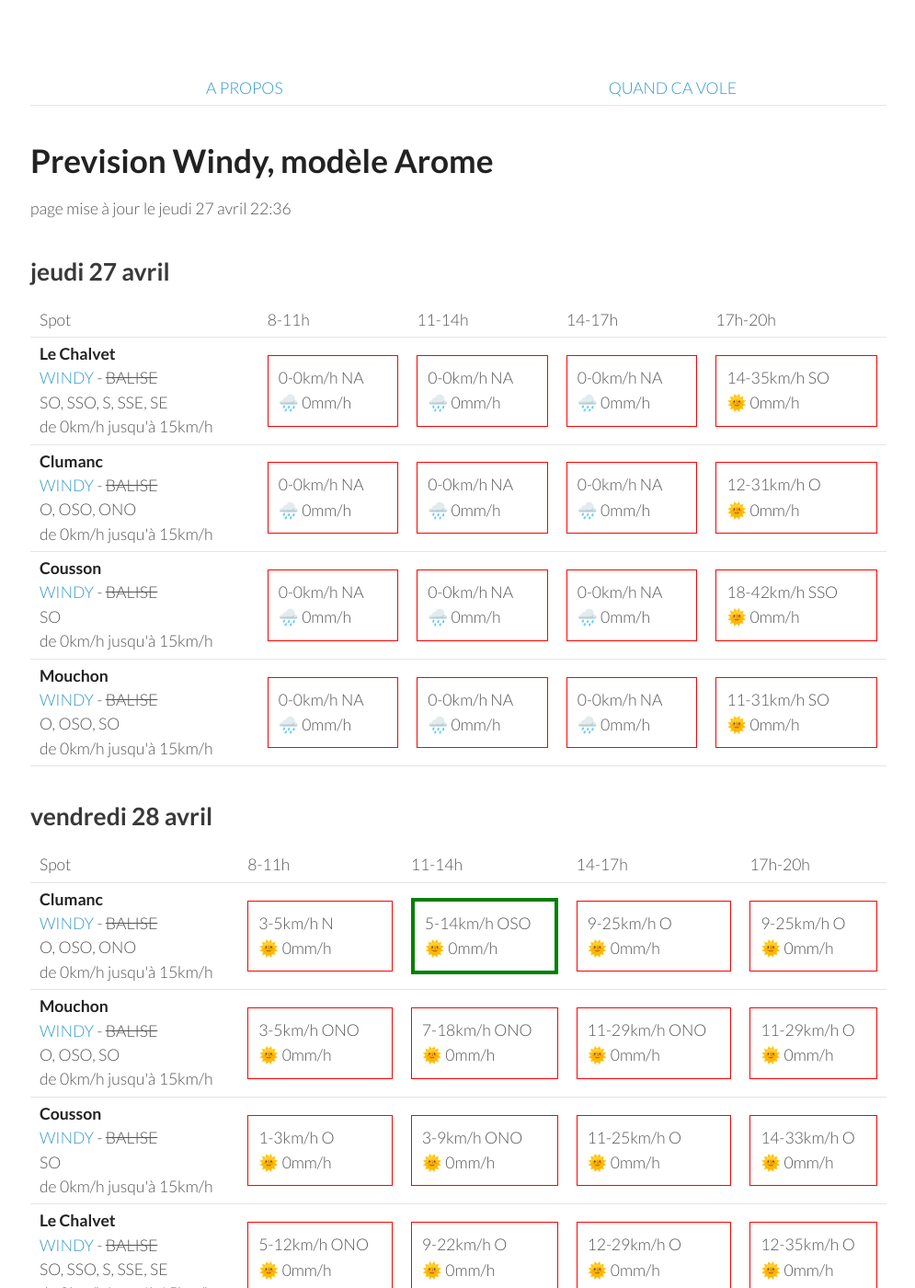
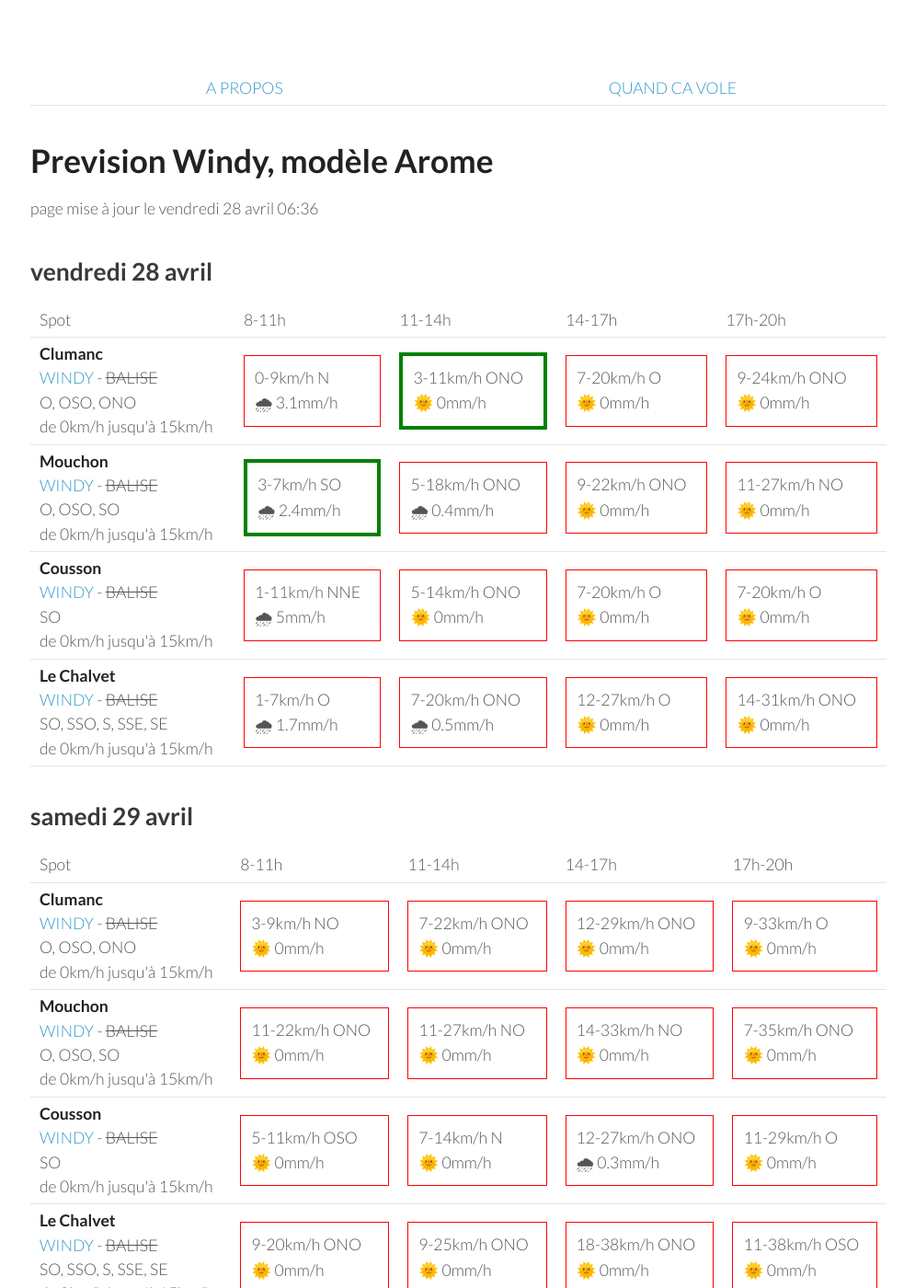
Before and after one commit to parapente-dans-le-nord/parapente-dans-le-nord.github.io, a Jekyll site: the page built from saint_andre.markdown, in a window 1280 px wide and 1400 px high. Shown: the whole window at 92% size, without its empty margins (25-1020 px from the left). Built offline with Jekyll 4.4.1, drawn with Linux system fonts in a browser that asks for light colours; some of the changed text lies outside the part shown.

Commit message:
update index.markdown

```diff
--- a/saint_andre.markdown
+++ b/saint_andre.markdown
@@ -7,60 +7,8 @@ title:  "Tous les spots"
 {: .links}
 
 # Prevision Windy, modèle Arome
-page mise à jour le jeudi 27 avril 22:36
+page mise à jour le vendredi 28 avril 06:36
 
-## jeudi 27 avril
-
-{::nomarkdown}
-<table>
-  <tbody>
-    <tr>
-      <td>Spot</td>
-      <td>8-11h</td>
-      <td>11-14h</td>
-      <td>14-17h</td>
-      <td>17h-20h</td>
-    </tr>
-<tr>
-        <td><strong>Le Chalvet</strong><br><a href="https://windy.com/43.979/6.480?43.866,6.480,10,m:eSsaglX">WINDY</a> - <span class="no-balise"> BALISE </span><br> <span class="vent-favorable">SO, SSO, S, SSE, SE</span><br><span class="force-vent">de 0km/h jusqu'à 15km/h</span> </td>
-
-            <td><div class="not-flyable"><p>0-0km/h NA</p><p>🌧️ 0mm/h</p></div></td>
-            <td><div class="not-flyable"><p>0-0km/h NA</p><p>🌧️ 0mm/h</p></div></td>
-            <td><div class="not-flyable"><p>0-0km/h NA</p><p>🌧️ 0mm/h</p></div></td>
-            <td><div class="not-flyable"><p>14-35km/h SO</p><p>🌞 0mm/h</p></div></td>
-
-    </tr>
-<tr>
-        <td><strong>Clumanc</strong><br><a href="https://windy.com/44.027/6.402?43.914,6.403,10,m:eSxaglP">WINDY</a> - <span class="no-balise"> BALISE </span><br> <span class="vent-favorable">O, OSO, ONO</span><br><span class="force-vent">de 0km/h jusqu'à 15km/h</span> </td>
-
-            <td><div class="not-flyable"><p>0-0km/h NA</p><p>🌧️ 0mm/h</p></div></td>
-            <td><div class="not-flyable"><p>0-0km/h NA</p><p>🌧️ 0mm/h</p></div></td>
-            <td><div class="not-flyable"><p>0-0km/h NA</p><p>🌧️ 0mm/h</p></div></td>
-            <td><div class="not-flyable"><p>12-31km/h O</p><p>🌞 0mm/h</p></div></td>
-
-    </tr>
-<tr>
-        <td><strong>Cousson</strong><br><a href="https://windy.com/44.054/6.240?43.940,6.241,10,m:eSAaglz">WINDY</a> - <span class="no-balise"> BALISE </span><br> <span class="vent-favorable">SO</span><br><span class="force-vent">de 0km/h jusqu'à 15km/h</span> </td>
-
-            <td><div class="not-flyable"><p>0-0km/h NA</p><p>🌧️ 0mm/h</p></div></td>
-            <td><div class="not-flyable"><p>0-0km/h NA</p><p>🌧️ 0mm/h</p></div></td>
-            <td><div class="not-flyable"><p>0-0km/h NA</p><p>🌧️ 0mm/h</p></div></td>
-            <td><div class="not-flyable"><p>18-42km/h SSO</p><p>🌞 0mm/h</p></div></td>
-
-    </tr>
-<tr>
-        <td><strong>Mouchon</strong><br><a href="https://windy.com/43.992/6.424?43.878,6.425,10,m:eSuaglR">WINDY</a> - <span class="no-balise"> BALISE </span><br> <span class="vent-favorable">O, OSO, SO</span><br><span class="force-vent">de 0km/h jusqu'à 15km/h</span> </td>
-
-            <td><div class="not-flyable"><p>0-0km/h NA</p><p>🌧️ 0mm/h</p></div></td>
-            <td><div class="not-flyable"><p>0-0km/h NA</p><p>🌧️ 0mm/h</p></div></td>
-            <td><div class="not-flyable"><p>0-0km/h NA</p><p>🌧️ 0mm/h</p></div></td>
-            <td><div class="not-flyable"><p>11-31km/h SO</p><p>🌞 0mm/h</p></div></td>
-
-    </tr>
-
-</tbody>
-</table>
-{:/}
 ## vendredi 28 avril
 
 {::nomarkdown}
@@ -76,40 +24,40 @@ page mise à jour le jeudi 27 avril 22:36
 <tr>
         <td><strong>Clumanc</strong><br><a href="https://windy.com/44.027/6.402?43.914,6.403,10,m:eSxaglP">WINDY</a> - <span class="no-balise"> BALISE </span><br> <span class="vent-favorable">O, OSO, ONO</span><br><span class="force-vent">de 0km/h jusqu'à 15km/h</span> </td>
 
-            <td><div class="not-flyable"><p>3-5km/h N</p><p>🌞 0mm/h</p></div></td>
-            <td><div class="flyable"><p>5-14km/h OSO</p><p>🌞 0mm/h</p></div></td>
-            <td><div class="not-flyable"><p>9-25km/h O</p><p>🌞 0mm/h</p></div></td>
-            <td><div class="not-flyable"><p>9-25km/h O</p><p>🌞 0mm/h</p></div></td>
+            <td><div class="not-flyable"><p>0-9km/h N</p><p>🌧 3.1mm/h</p></div></td>
+            <td><div class="flyable"><p>3-11km/h ONO</p><p>🌞 0mm/h</p></div></td>
+            <td><div class="not-flyable"><p>7-20km/h O</p><p>🌞 0mm/h</p></div></td>
+            <td><div class="not-flyable"><p>9-24km/h ONO</p><p>🌞 0mm/h</p></div></td>
 
 
     </tr>
 <tr>
         <td><strong>Mouchon</strong><br><a href="https://windy.com/43.992/6.424?43.878,6.425,10,m:eSuaglR">WINDY</a> - <span class="no-balise"> BALISE </span><br> <span class="vent-favorable">O, OSO, SO</span><br><span class="force-vent">de 0km/h jusqu'à 15km/h</span> </td>
 
-            <td><div class="not-flyable"><p>3-5km/h ONO</p><p>🌞 0mm/h</p></div></td>
-            <td><div class="not-flyable"><p>7-18km/h ONO</p><p>🌞 0mm/h</p></div></td>
-            <td><div class="not-flyable"><p>11-29km/h ONO</p><p>🌞 0mm/h</p></div></td>
-            <td><div class="not-flyable"><p>11-29km/h O</p><p>🌞 0mm/h</p></div></td>
+            <td><div class="flyable"><p>3-7km/h SO</p><p>🌧 2.4mm/h</p></div></td>
+            <td><div class="not-flyable"><p>5-18km/h ONO</p><p>🌧 0.4mm/h</p></div></td>
+            <td><div class="not-flyable"><p>9-22km/h ONO</p><p>🌞 0mm/h</p></div></td>
+            <td><div class="not-flyable"><p>11-27km/h NO</p><p>🌞 0mm/h</p></div></td>
 
 
     </tr>
 <tr>
         <td><strong>Cousson</strong><br><a href="https://windy.com/44.054/6.240?43.940,6.241,10,m:eSAaglz">WINDY</a> - <span class="no-balise"> BALISE </span><br> <span class="vent-favorable">SO</span><br><span class="force-vent">de 0km/h jusqu'à 15km/h</span> </td>
 
-            <td><div class="not-flyable"><p>1-3km/h O</p><p>🌞 0mm/h</p></div></td>
-            <td><div class="not-flyable"><p>3-9km/h ONO</p><p>🌞 0mm/h</p></div></td>
-            <td><div class="not-flyable"><p>11-25km/h O</p><p>🌞 0mm/h</p></div></td>
-            <td><div class="not-flyable"><p>14-33km/h O</p><p>🌞 0mm/h</p></div></td>
+            <td><div class="not-flyable"><p>1-11km/h NNE</p><p>🌧 5mm/h</p></div></td>
+            <td><div class="not-flyable"><p>5-14km/h ONO</p><p>🌞 0mm/h</p></div></td>
+            <td><div class="not-flyable"><p>7-20km/h O</p><p>🌞 0mm/h</p></div></td>
+            <td><div class="not-flyable"><p>7-20km/h O</p><p>🌞 0mm/h</p></div></td>
 
 
     </tr>
 <tr>
         <td><strong>Le Chalvet</strong><br><a href="https://windy.com/43.979/6.480?43.866,6.480,10,m:eSsaglX">WINDY</a> - <span class="no-balise"> BALISE </span><br> <span class="vent-favorable">SO, SSO, S, SSE, SE</span><br><span class="force-vent">de 0km/h jusqu'à 15km/h</span> </td>
 
-            <td><div class="not-flyable"><p>5-12km/h ONO</p><p>🌞 0mm/h</p></div></td>
-            <td><div class="not-flyable"><p>9-22km/h O</p><p>🌞 0mm/h</p></div></td>
-            <td><div class="not-flyable"><p>12-29km/h O</p><p>🌞 0mm/h</p></div></td>
-            <td><div class="not-flyable"><p>12-35km/h O</p><p>🌞 0mm/h</p></div></td>
+            <td><div class="not-flyable"><p>1-7km/h O</p><p>🌧 1.7mm/h</p></div></td>
+            <td><div class="not-flyable"><p>7-20km/h ONO</p><p>🌧 0.5mm/h</p></div></td>
+            <td><div class="not-flyable"><p>12-27km/h O</p><p>🌞 0mm/h</p></div></td>
+            <td><div class="not-flyable"><p>14-31km/h ONO</p><p>🌞 0mm/h</p></div></td>
 
 
     </tr>
@@ -132,40 +80,40 @@ page mise à jour le jeudi 27 avril 22:36
 <tr>
         <td><strong>Clumanc</strong><br><a href="https://windy.com/44.027/6.402?43.914,6.403,10,m:eSxaglP">WINDY</a> - <span class="no-balise"> BALISE </span><br> <span class="vent-favorable">O, OSO, ONO</span><br><span class="force-vent">de 0km/h jusqu'à 15km/h</span> </td>
 
-            <td><div class="flyable"><p>7-11km/h O</p><p>🌞 0mm/h</p></div></td>
-            <td><div class="not-flyable"><p>9-29km/h O</p><p>🌞 0mm/h</p></div></td>
-            <td><div class="not-flyable"><p>12-37km/h ONO</p><p>🌞 0mm/h</p></div></td>
-            <td><div class="not-flyable"><p>11-37km/h O</p><p>🌧 0.4mm/h</p></div></td>
+            <td><div class="not-flyable"><p>3-9km/h NO</p><p>🌞 0mm/h</p></div></td>
+            <td><div class="not-flyable"><p>7-22km/h ONO</p><p>🌞 0mm/h</p></div></td>
+            <td><div class="not-flyable"><p>12-29km/h ONO</p><p>🌞 0mm/h</p></div></td>
+            <td><div class="not-flyable"><p>9-33km/h O</p><p>🌞 0mm/h</p></div></td>
 
 
     </tr>
 <tr>
         <td><strong>Mouchon</strong><br><a href="https://windy.com/43.992/6.424?43.878,6.425,10,m:eSuaglR">WINDY</a> - <span class="no-balise"> BALISE </span><br> <span class="vent-favorable">O, OSO, SO</span><br><span class="force-vent">de 0km/h jusqu'à 15km/h</span> </td>
 
-            <td><div class="not-flyable"><p>7-11km/h ONO</p><p>🌞 0mm/h</p></div></td>
-            <td><div class="not-flyable"><p>9-29km/h O</p><p>🌞 0mm/h</p></div></td>
-            <td><div class="not-flyable"><p>12-37km/h ONO</p><p>🌞 0mm/h</p></div></td>
-            <td><div class="not-flyable"><p>11-37km/h ONO</p><p>🌧 0.3mm/h</p></div></td>
+            <td><div class="not-flyable"><p>11-22km/h ONO</p><p>🌞 0mm/h</p></div></td>
+            <td><div class="not-flyable"><p>11-27km/h NO</p><p>🌞 0mm/h</p></div></td>
+            <td><div class="not-flyable"><p>14-33km/h NO</p><p>🌞 0mm/h</p></div></td>
+            <td><div class="not-flyable"><p>7-35km/h ONO</p><p>🌞 0mm/h</p></div></td>
 
 
     </tr>
 <tr>
         <td><strong>Cousson</strong><br><a href="https://windy.com/44.054/6.240?43.940,6.241,10,m:eSAaglz">WINDY</a> - <span class="no-balise"> BALISE </span><br> <span class="vent-favorable">SO</span><br><span class="force-vent">de 0km/h jusqu'à 15km/h</span> </td>
 
-            <td><div class="not-flyable"><p>7-12km/h ONO</p><p>🌞 0mm/h</p></div></td>
-            <td><div class="not-flyable"><p>5-22km/h OSO</p><p>🌞 0mm/h</p></div></td>
-            <td><div class="not-flyable"><p>7-27km/h O</p><p>🌧 0.2mm/h</p></div></td>
-            <td><div class="not-flyable"><p>7-24km/h ONO</p><p>🌧 1mm/h</p></div></td>
+            <td><div class="not-flyable"><p>5-11km/h OSO</p><p>🌞 0mm/h</p></div></td>
+            <td><div class="not-flyable"><p>7-14km/h N</p><p>🌞 0mm/h</p></div></td>
+            <td><div class="not-flyable"><p>12-27km/h ONO</p><p>🌧 0.3mm/h</p></div></td>
+            <td><div class="not-flyable"><p>11-29km/h O</p><p>🌞 0mm/h</p></div></td>
 
 
     </tr>
 <tr>
         <td><strong>Le Chalvet</strong><br><a href="https://windy.com/43.979/6.480?43.866,6.480,10,m:eSsaglX">WINDY</a> - <span class="no-balise"> BALISE </span><br> <span class="vent-favorable">SO, SSO, S, SSE, SE</span><br><span class="force-vent">de 0km/h jusqu'à 15km/h</span> </td>
 
-            <td><div class="not-flyable"><p>5-12km/h ONO</p><p>🌞 0mm/h</p></div></td>
-            <td><div class="not-flyable"><p>11-31km/h O</p><p>🌞 0mm/h</p></div></td>
-            <td><div class="not-flyable"><p>12-38km/h ONO</p><p>🌞 0mm/h</p></div></td>
-            <td><div class="not-flyable"><p>11-37km/h ONO</p><p>🌧 0.2mm/h</p></div></td>
+            <td><div class="not-flyable"><p>9-20km/h ONO</p><p>🌞 0mm/h</p></div></td>
+            <td><div class="not-flyable"><p>9-25km/h ONO</p><p>🌞 0mm/h</p></div></td>
+            <td><div class="not-flyable"><p>18-38km/h ONO</p><p>🌞 0mm/h</p></div></td>
+            <td><div class="not-flyable"><p>11-38km/h OSO</p><p>🌞 0mm/h</p></div></td>
 
 
     </tr>
@@ -186,42 +134,42 @@ page mise à jour le jeudi 27 avril 22:36
       <td>17h-20h</td>
     </tr>
 <tr>
-        <td><strong>Clumanc</strong><br><a href="https://windy.com/44.027/6.402?43.914,6.403,10,m:eSxaglP">WINDY</a> - <span class="no-balise"> BALISE </span><br> <span class="vent-favorable">O, OSO, ONO</span><br><span class="force-vent">de 0km/h jusqu'à 15km/h</span> </td>
+        <td><strong>Mouchon</strong><br><a href="https://windy.com/43.992/6.424?43.878,6.425,10,m:eSuaglR">WINDY</a> - <span class="no-balise"> BALISE </span><br> <span class="vent-favorable">O, OSO, SO</span><br><span class="force-vent">de 0km/h jusqu'à 15km/h</span> </td>
 
-            <td><div class="not-flyable"><p>1-9km/h NNO</p><p>🌧 1.9mm/h</p></div></td>
-            <td><div class="not-flyable"><p>5-18km/h O</p><p>🌧 3.7mm/h</p></div></td>
-            <td><div class="not-flyable"><p>7-20km/h O</p><p>🌧 3.6mm/h</p></div></td>
-            <td><div class="not-flyable"><p>1-20km/h O</p><p>🌧 5mm/h</p></div></td>
+            <td><div class="flyable"><p>3-12km/h OSO</p><p>🌧 2.7mm/h</p></div></td>
+            <td><div class="flyable"><p>3-14km/h O</p><p>🌧 3.6mm/h</p></div></td>
+            <td><div class="not-flyable"><p>5-20km/h O</p><p>🌧 5mm/h</p></div></td>
+            <td><div class="not-flyable"><p>3-18km/h O</p><p>🌧 6mm/h</p></div></td>
 
 
     </tr>
 <tr>
-        <td><strong>Mouchon</strong><br><a href="https://windy.com/43.992/6.424?43.878,6.425,10,m:eSuaglR">WINDY</a> - <span class="no-balise"> BALISE </span><br> <span class="vent-favorable">O, OSO, SO</span><br><span class="force-vent">de 0km/h jusqu'à 15km/h</span> </td>
+        <td><strong>Clumanc</strong><br><a href="https://windy.com/44.027/6.402?43.914,6.403,10,m:eSxaglP">WINDY</a> - <span class="no-balise"> BALISE </span><br> <span class="vent-favorable">O, OSO, ONO</span><br><span class="force-vent">de 0km/h jusqu'à 15km/h</span> </td>
 
-            <td><div class="not-flyable"><p>1-9km/h NO</p><p>🌧 1.9mm/h</p></div></td>
-            <td><div class="not-flyable"><p>5-18km/h O</p><p>🌧 3.8mm/h</p></div></td>
-            <td><div class="not-flyable"><p>5-20km/h O</p><p>🌧 3.2mm/h</p></div></td>
-            <td><div class="not-flyable"><p>1-18km/h ONO</p><p>🌧 6mm/h</p></div></td>
+            <td><div class="not-flyable"><p>1-12km/h SO</p><p>🌧 3.1mm/h</p></div></td>
+            <td><div class="flyable"><p>3-14km/h O</p><p>🌧 3.8mm/h</p></div></td>
+            <td><div class="not-flyable"><p>7-20km/h O</p><p>🌧 6mm/h</p></div></td>
+            <td><div class="not-flyable"><p>3-18km/h OSO</p><p>🌧 6mm/h</p></div></td>
 
 
     </tr>
 <tr>
         <td><strong>Cousson</strong><br><a href="https://windy.com/44.054/6.240?43.940,6.241,10,m:eSAaglz">WINDY</a> - <span class="no-balise"> BALISE </span><br> <span class="vent-favorable">SO</span><br><span class="force-vent">de 0km/h jusqu'à 15km/h</span> </td>
 
-            <td><div class="not-flyable"><p>1-7km/h N</p><p>🌧 2mm/h</p></div></td>
-            <td><div class="not-flyable"><p>3-12km/h OSO</p><p>🌧 2.8mm/h</p></div></td>
-            <td><div class="not-flyable"><p>3-18km/h ONO</p><p>🌧 2.7mm/h</p></div></td>
-            <td><div class="not-flyable"><p>1-16km/h SSO</p><p>🌧 7mm/h</p></div></td>
+            <td><div class="not-flyable"><p>3-11km/h SE</p><p>🌧 2.4mm/h</p></div></td>
+            <td><div class="not-flyable"><p>3-12km/h O</p><p>🌧 2.1mm/h</p></div></td>
+            <td><div class="not-flyable"><p>5-20km/h O</p><p>🌧 3.2mm/h</p></div></td>
+            <td><div class="not-flyable"><p>3-22km/h SO</p><p>🌧 3.8mm/h</p></div></td>
 
 
     </tr>
 <tr>
         <td><strong>Le Chalvet</strong><br><a href="https://windy.com/43.979/6.480?43.866,6.480,10,m:eSsaglX">WINDY</a> - <span class="no-balise"> BALISE </span><br> <span class="vent-favorable">SO, SSO, S, SSE, SE</span><br><span class="force-vent">de 0km/h jusqu'à 15km/h</span> </td>
 
-            <td><div class="not-flyable"><p>1-9km/h NO</p><p>🌧 2.6mm/h</p></div></td>
-            <td><div class="not-flyable"><p>5-18km/h O</p><p>🌧 3.2mm/h</p></div></td>
-            <td><div class="not-flyable"><p>5-22km/h O</p><p>🌧 3.2mm/h</p></div></td>
-            <td><div class="not-flyable"><p>1-16km/h ONO</p><p>🌧 6mm/h</p></div></td>
+            <td><div class="not-flyable"><p>3-12km/h O</p><p>🌧 2mm/h</p></div></td>
+            <td><div class="not-flyable"><p>3-14km/h O</p><p>🌧 3.2mm/h</p></div></td>
+            <td><div class="not-flyable"><p>5-18km/h O</p><p>🌧 6mm/h</p></div></td>
+            <td><div class="not-flyable"><p>3-16km/h O</p><p>🌧 6mm/h</p></div></td>
 
 
     </tr>
@@ -242,42 +190,42 @@ page mise à jour le jeudi 27 avril 22:36
       <td>17h-20h</td>
     </tr>
 <tr>
+        <td><strong>Mouchon</strong><br><a href="https://windy.com/43.992/6.424?43.878,6.425,10,m:eSuaglR">WINDY</a> - <span class="no-balise"> BALISE </span><br> <span class="vent-favorable">O, OSO, SO</span><br><span class="force-vent">de 0km/h jusqu'à 15km/h</span> </td>
+
+            <td><div class="not-flyable"><p>1-9km/h NE</p><p>🌞 0mm/h</p></div></td>
+            <td><div class="not-flyable"><p>7-25km/h ONO</p><p>🌞 0mm/h</p></div></td>
+            <td><div class="not-flyable"><p>11-37km/h ONO</p><p>🌧 0.2mm/h</p></div></td>
+            <td><div class="not-flyable"><p>5-35km/h NNE</p><p>🌧 4mm/h</p></div></td>
+
+
+    </tr>
+<tr>
         <td><strong>Clumanc</strong><br><a href="https://windy.com/44.027/6.402?43.914,6.403,10,m:eSxaglP">WINDY</a> - <span class="no-balise"> BALISE </span><br> <span class="vent-favorable">O, OSO, ONO</span><br><span class="force-vent">de 0km/h jusqu'à 15km/h</span> </td>
 
             <td><div class="not-flyable"><p>1-9km/h NE</p><p>🌞 0mm/h</p></div></td>
-            <td><div class="not-flyable"><p>7-25km/h ONO</p><p>🌞 0mm/h</p></div></td>
+            <td><div class="not-flyable"><p>9-25km/h ONO</p><p>🌞 0mm/h</p></div></td>
             <td><div class="not-flyable"><p>12-37km/h ONO</p><p>🌧 0.6mm/h</p></div></td>
             <td><div class="not-flyable"><p>5-37km/h NE</p><p>🌧 4mm/h</p></div></td>
 
 
     </tr>
 <tr>
-        <td><strong>Mouchon</strong><br><a href="https://windy.com/43.992/6.424?43.878,6.425,10,m:eSuaglR">WINDY</a> - <span class="no-balise"> BALISE </span><br> <span class="vent-favorable">O, OSO, SO</span><br><span class="force-vent">de 0km/h jusqu'à 15km/h</span> </td>
+        <td><strong>Le Chalvet</strong><br><a href="https://windy.com/43.979/6.480?43.866,6.480,10,m:eSsaglX">WINDY</a> - <span class="no-balise"> BALISE </span><br> <span class="vent-favorable">SO, SSO, S, SSE, SE</span><br><span class="force-vent">de 0km/h jusqu'à 15km/h</span> </td>
 
             <td><div class="not-flyable"><p>1-9km/h NNE</p><p>🌞 0mm/h</p></div></td>
-            <td><div class="not-flyable"><p>7-24km/h ONO</p><p>🌞 0mm/h</p></div></td>
-            <td><div class="not-flyable"><p>11-37km/h ONO</p><p>🌧 0.2mm/h</p></div></td>
-            <td><div class="not-flyable"><p>5-35km/h NNE</p><p>🌧 4mm/h</p></div></td>
+            <td><div class="not-flyable"><p>5-22km/h O</p><p>🌞 0mm/h</p></div></td>
+            <td><div class="not-flyable"><p>7-35km/h ONO</p><p>🌧 0.2mm/h</p></div></td>
+            <td><div class="not-flyable"><p>5-31km/h N</p><p>🌧 4.7mm/h</p></div></td>
 
 
     </tr>
 <tr>
         <td><strong>Cousson</strong><br><a href="https://windy.com/44.054/6.240?43.940,6.241,10,m:eSAaglz">WINDY</a> - <span class="no-balise"> BALISE </span><br> <span class="vent-favorable">SO</span><br><span class="force-vent">de 0km/h jusqu'à 15km/h</span> </td>
 
-            <td><div class="not-flyable"><p>3-9km/h ENE</p><p>🌞 0mm/h</p></div></td>
-            <td><div class="not-flyable"><p>7-24km/h ONO</p><p>🌞 0mm/h</p></div></td>
+            <td><div class="not-flyable"><p>3-11km/h ENE</p><p>🌞 0mm/h</p></div></td>
+            <td><div class="not-flyable"><p>9-27km/h ONO</p><p>🌞 0mm/h</p></div></td>
             <td><div class="not-flyable"><p>9-27km/h ONO</p><p>🌞 0mm/h</p></div></td>
             <td><div class="not-flyable"><p>7-38km/h E</p><p>🌧 2.7mm/h</p></div></td>
-
-
-    </tr>
-<tr>
-        <td><strong>Le Chalvet</strong><br><a href="https://windy.com/43.979/6.480?43.866,6.480,10,m:eSsaglX">WINDY</a> - <span class="no-balise"> BALISE </span><br> <span class="vent-favorable">SO, SSO, S, SSE, SE</span><br><span class="force-vent">de 0km/h jusqu'à 15km/h</span> </td>
-
-            <td><div class="not-flyable"><p>1-9km/h N</p><p>🌞 0mm/h</p></div></td>
-            <td><div class="not-flyable"><p>5-22km/h ONO</p><p>🌞 0mm/h</p></div></td>
-            <td><div class="not-flyable"><p>7-35km/h ONO</p><p>🌧 0.2mm/h</p></div></td>
-            <td><div class="not-flyable"><p>5-31km/h N</p><p>🌧 4.7mm/h</p></div></td>
 
 
     </tr>
```
